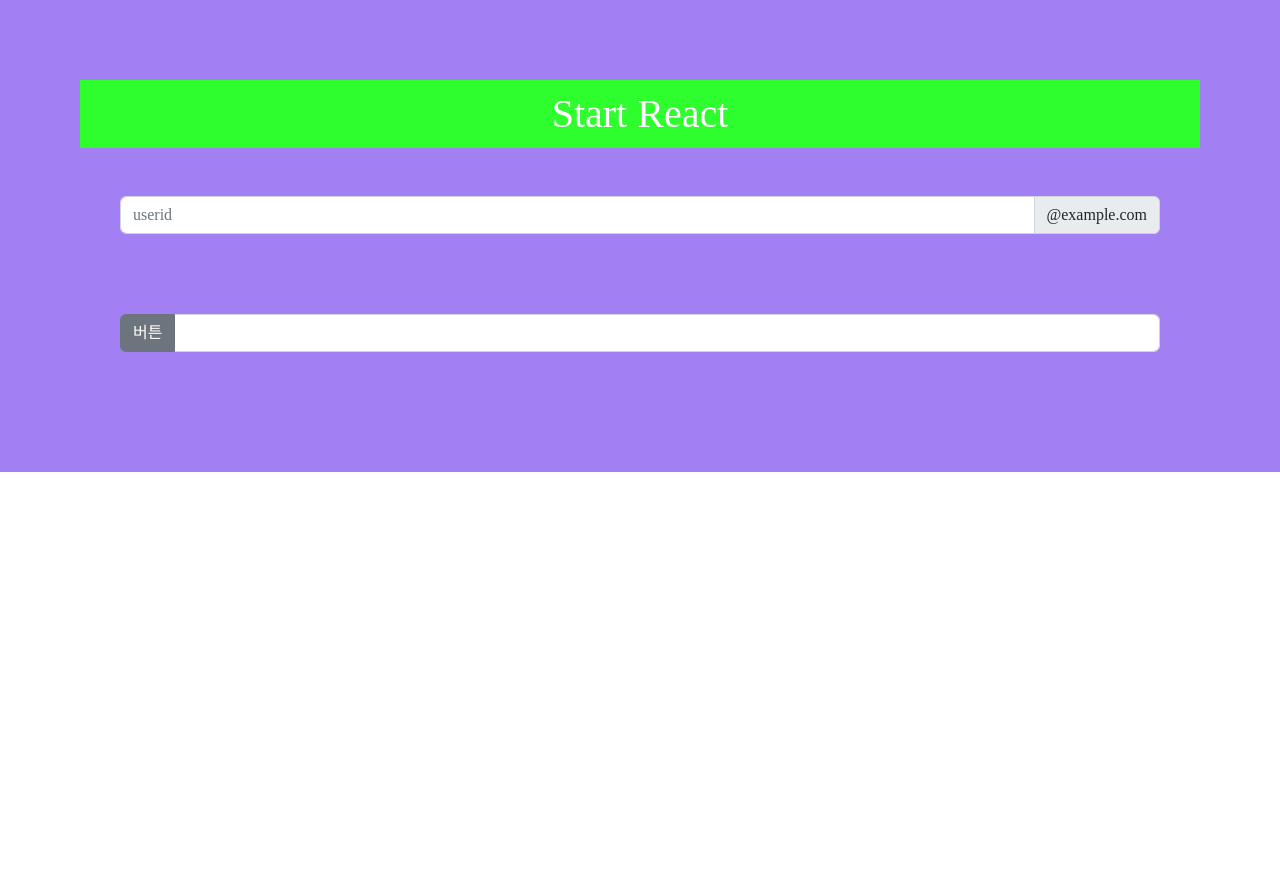
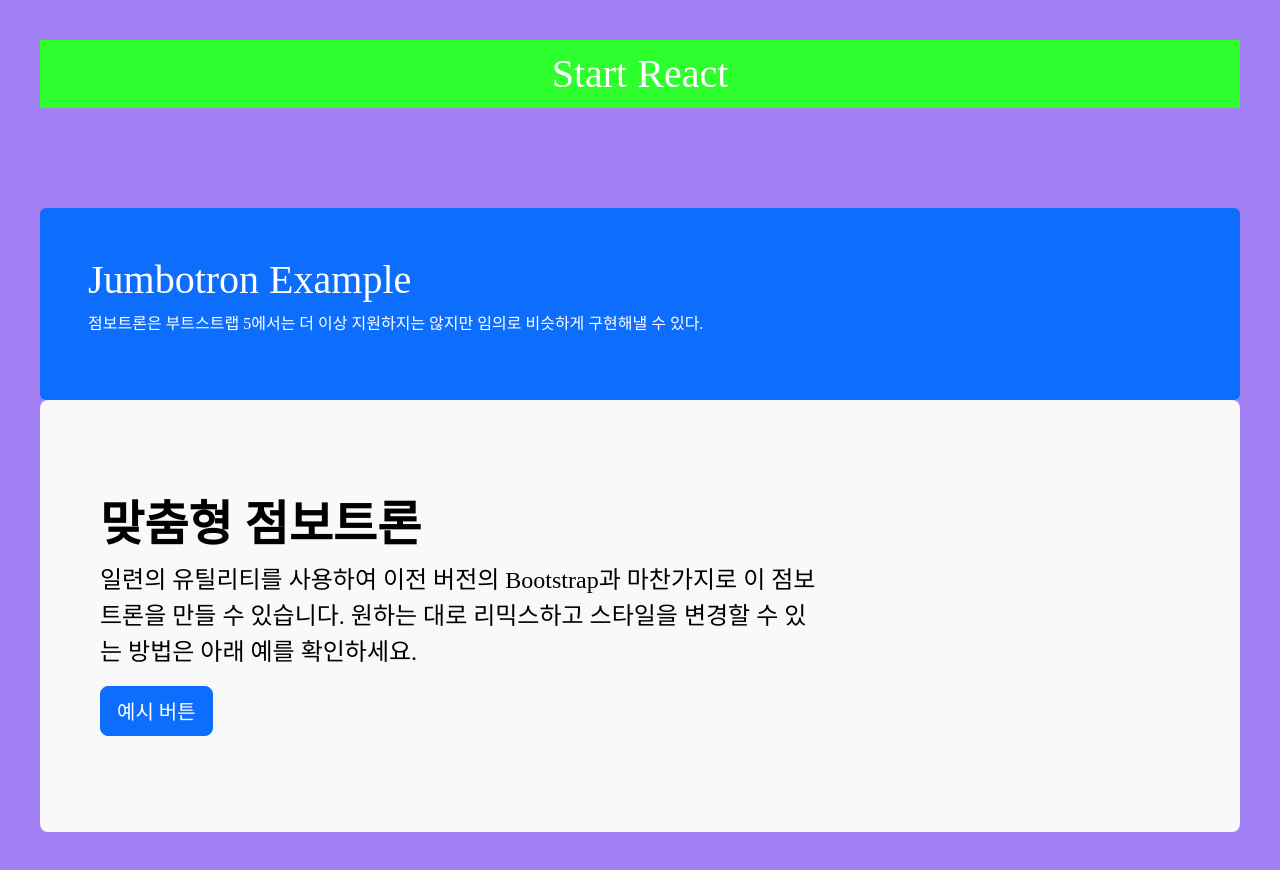
Before and after one commit to lee-kangpyo/react-start, a React (Create React App) app in the folder client/: page / in a window 1280 px wide. Shown: the top 870 px of the page. Before the commit the page ends 800 px from the top, so only its background shows below. Built offline with nearby package versions, Linux system fonts and the light colour scheme.

Commit message:
Jumbotron

```diff
--- a/client/src/App.css
+++ b/client/src/App.css
@@ -1,4 +1,4 @@
-div{
+div.app{
   background-color: rgb(162, 127, 243);
   color: rgb(255,255,255);
   padding: 40px;
@@ -6,9 +6,10 @@ div{
   text-align: center;
 }
 
-h1{
+h1.title{
   color: white;
   background-color: #2EFE2E;
   padding: 10px;
   font-family: 궁서;
+  margin-bottom: 100px;
 }
--- a/client/src/App.js
+++ b/client/src/App.js
@@ -1,13 +1,13 @@
 import React from 'react';
 import './App.css';
-import ReactstrapInputGroup from './component2/R045_ReactstrapInputGroup'
+import ReactJumbotron from './component2/R046_ReactJumbotron'
 import 'bootstrap/dist/css/bootstrap.css'
 
 function App() {
   return (
-    <div>
-      <h1>Start React</h1>
-      <ReactstrapInputGroup />
+    <div className='app'>
+      <h1 className='title'>Start React</h1>
+      <ReactJumbotron />
     </div>
   );
 }
--- /dev/null
+++ b/client/src/component2/R046_ReactJumbotron.js
@@ -0,0 +1,29 @@
+import React, { Component } from 'react';
+import { Jumbotron, Button } from "reactstrap";
+
+class R046_ReactstrapJumbotron extends Component {
+    render() {
+        return (
+            <>
+                <div className="mt-4 p-5 bg-primary text-white rounded" style={{"text-align":"left"}}>
+                    <h1>Jumbotron Example</h1>
+                    <p>점보트론은 부트스트랩 5에서는 더 이상 지원하지는 않지만 임의로 비슷하게 구현해낼 수 있다.</p>
+                </div>
+
+                <div className="p-5 mb-4 bg-light rounded-3">
+                    <div className="container-fluid py-5" style={{textAlign:"left"}}>
+                    <h1 className="display-5 fw-bold">
+                        <font style={{"color": "black"}}>맞춤형 점보트론</font>
+                    </h1>
+                    <p className="col-md-8 fs-4">
+                        <font style={{"color": "black"}}>일련의 유틸리티를 사용하여 이전 버전의 Bootstrap과 마찬가지로 이 점보트론을 만들 수 있습니다. </font>
+                        <font style={{"color": "black"}}>원하는 대로 리믹스하고 스타일을 변경할 수 있는 방법은 아래 예를 확인하세요.</font></p>
+                    <button className="btn btn-primary btn-lg" type="button"><font style={{"vertical-align": "inherit"}}>예시 버튼</font></button>
+                </div>
+                </div>
+            </>
+        );
+    }
+}
+
+export default R046_ReactstrapJumbotron;
```
